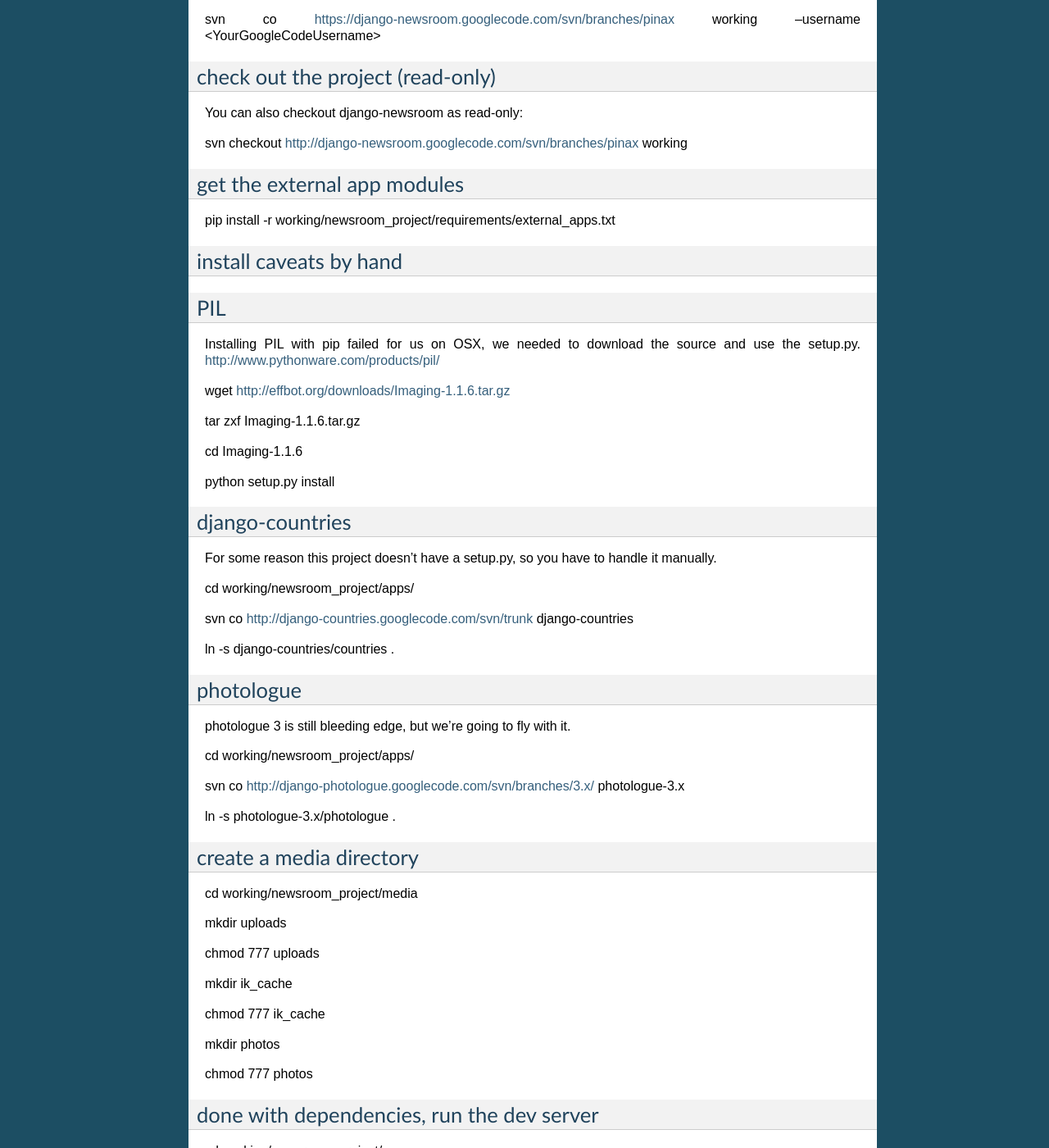
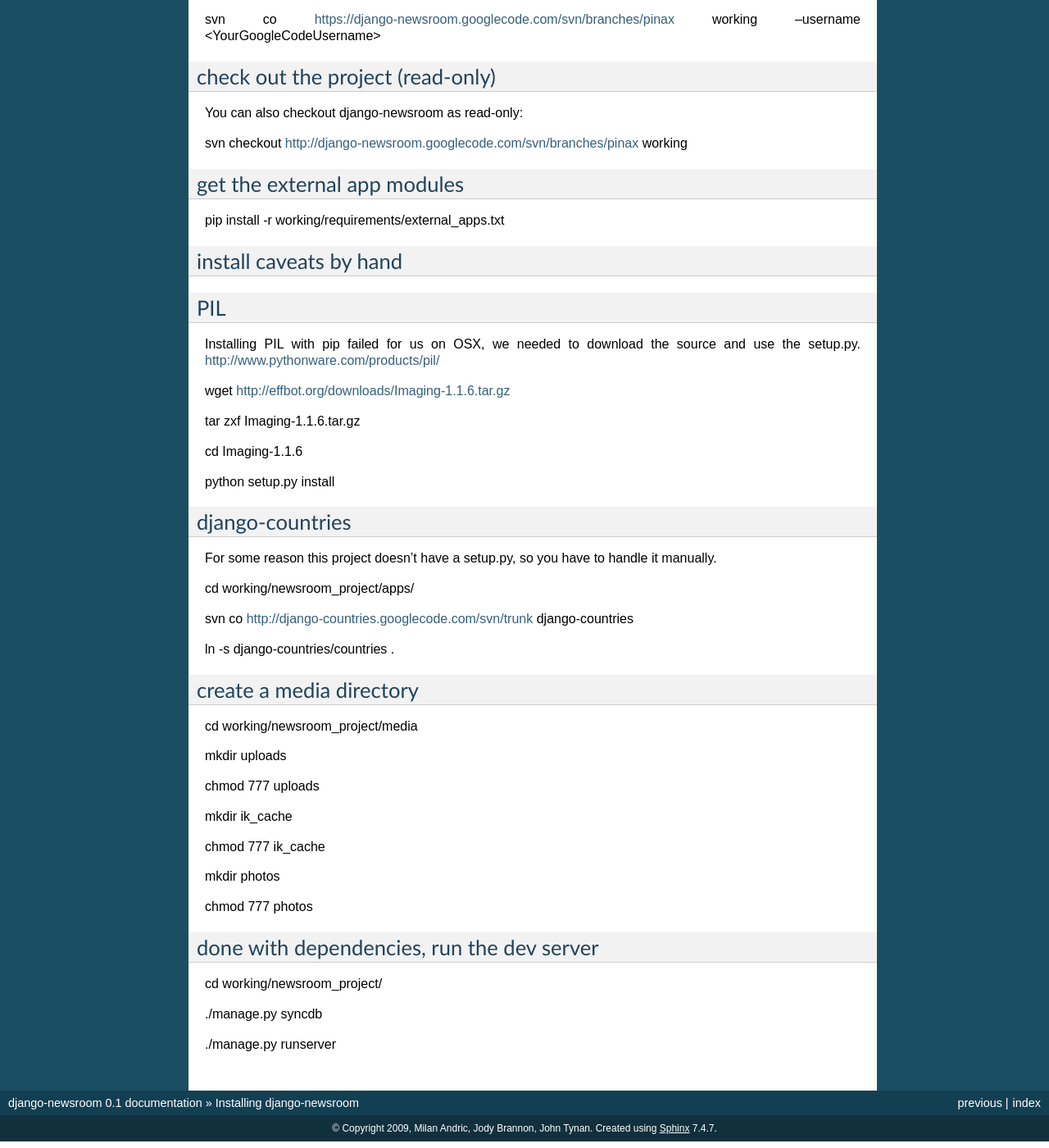
Before and after one commit to johntynan/django-newsroom, a Sphinx documentation site: the page built from docs/install.txt, in a window 1280 px wide and 1400 px high, scrolled down 1087 px. Shown: the whole window at 82% size. Built offline with Sphinx 7.4.7, drawn with Linux system fonts in a browser that asks for light colours.

Commit message:
removed photologue from requirements. fixed a minor issue with a path.

```diff
--- a/docs/install.txt
+++ b/docs/install.txt
@@ -73,7 +73,7 @@
 get the external app modules
 ----------------------------
 
-pip install -r working/newsroom_project/requirements/external_apps.txt
+pip install -r working/requirements/external_apps.txt
 
 
 install caveats by hand
@@ -104,17 +104,6 @@
 
 ln -s django-countries/countries .
 
-photologue
-----------
-
-photologue 3 is still bleeding edge, but we're going to fly with it.
-
-cd working/newsroom_project/apps/
-
-svn co http://django-photologue.googlecode.com/svn/branches/3.x/ photologue-3.x
-
-ln -s photologue-3.x/photologue .
-
 
 create a media directory
 ------------------------------------------
```
